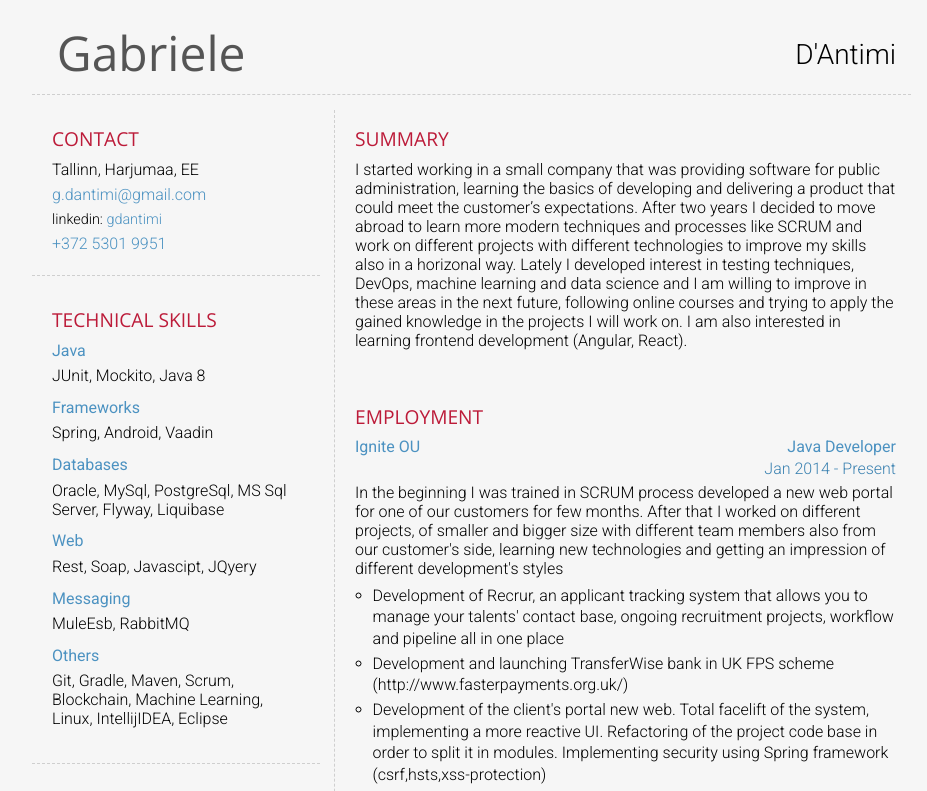
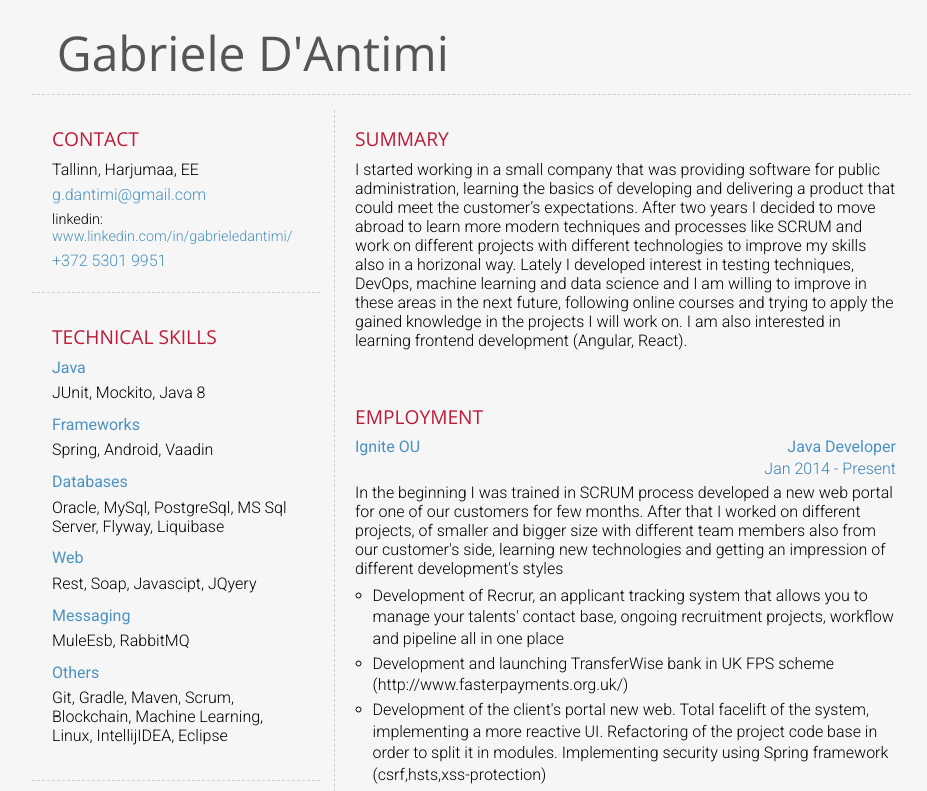
Before and after one commit to gdantimi/gdantimi.github.io, a plain HTML site: page index.html in a window 1280 px wide. Shown: the top 791 px of the page, without its empty margins (164-1091 px from the left). Drawn offline with nearby package versions, Linux system fonts and the light colour scheme.

Commit message:
little changes

```diff
--- a/index.html
+++ b/index.html
@@ -3,7 +3,7 @@
 
 <head>
   <meta charset="UTF-8">
-  <title>Gabriele</title>
+  <title>Gabriele D'Antimi</title>
   <link href="http://fonts.googleapis.com/css?family=Open+Sans:300,700|Roboto:300,400,700|Noto+Serif:400" rel="stylesheet" type="text/css">
   <style>
     body {
@@ -289,9 +289,8 @@ ul.list li:before {
   <div id='resume-container'>
     <div class='header card'>
       <h1 id='name'>
-          Gabriele
+          Gabriele D'Antimi
         </h1>
-      <span class='term'>D&#x27;Antimi</span>
     </div>
     <div class='left-content'>
       <section class='card'>
@@ -306,7 +305,7 @@ ul.list li:before {
             </div>
 
             <div class='site'>
-              linkedin: <a href='https://www.linkedin.com/in/gabrieledantimi/?locale=en_US'>gdantimi</a>
+              linkedin: <a href='https://www.linkedin.com/in/gabrieledantimi/?locale=en_US'>www.linkedin.com/in/gabrieledantimi/</a>
             </div>
 
             <div class='phone-number last'>
```
